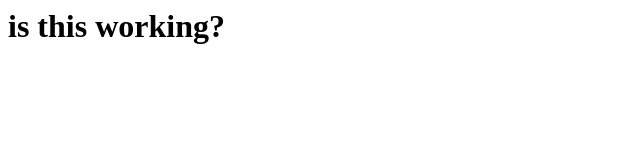
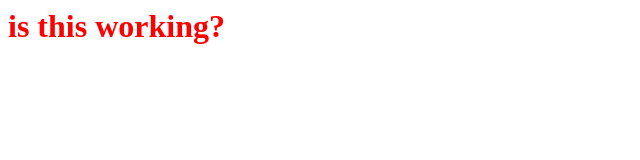
Before and after one commit to binster123/helloThere, a plain HTML site: page index.html in a window 1280 px wide. Shown: the whole page, without its empty margins (0-640 px from the left). Drawn offline with Linux system fonts and the light colour scheme.

Commit message:
Update index.html

```diff
--- a/index.html
+++ b/index.html
@@ -1,7 +1,7 @@
 
 <html>
   <body>
-    <h1>is this working?</h1>
+    <h1 style="color: red">is this working?</h1>
     </body>
 
 </html>
```
